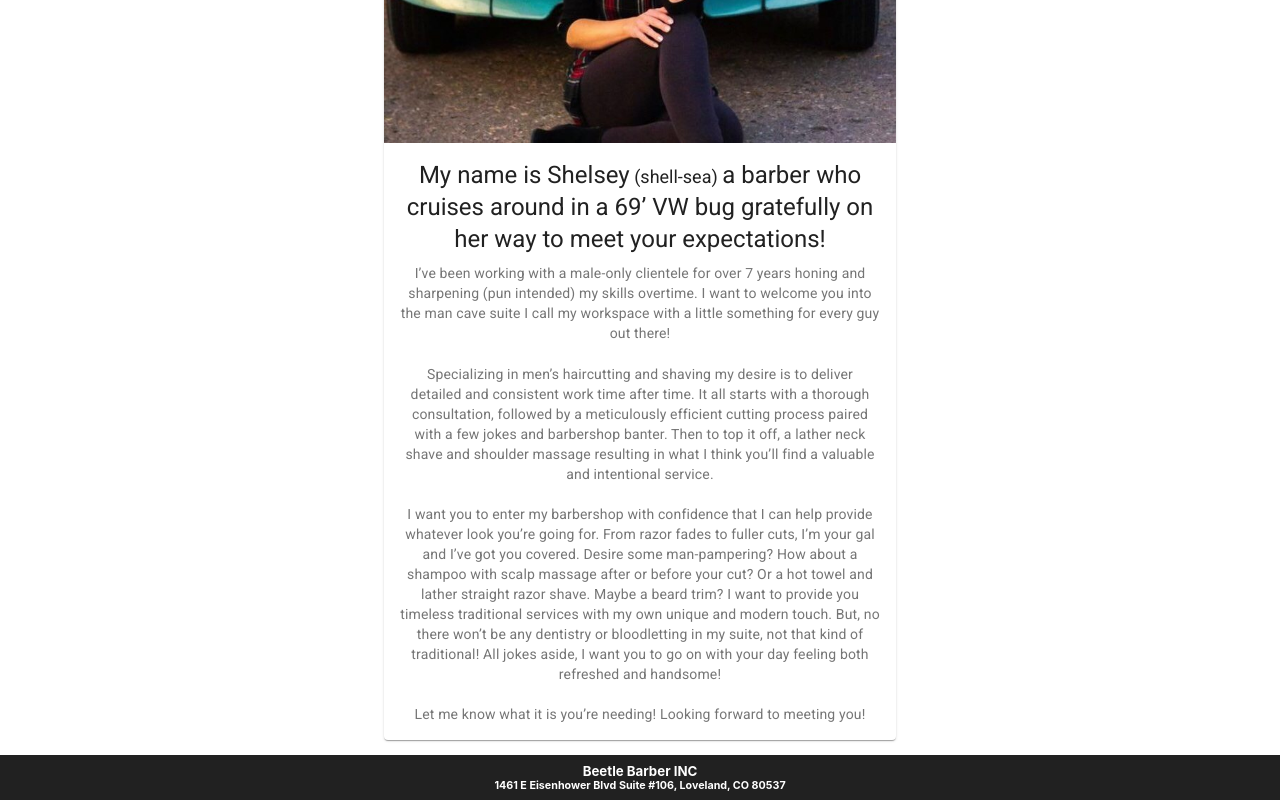
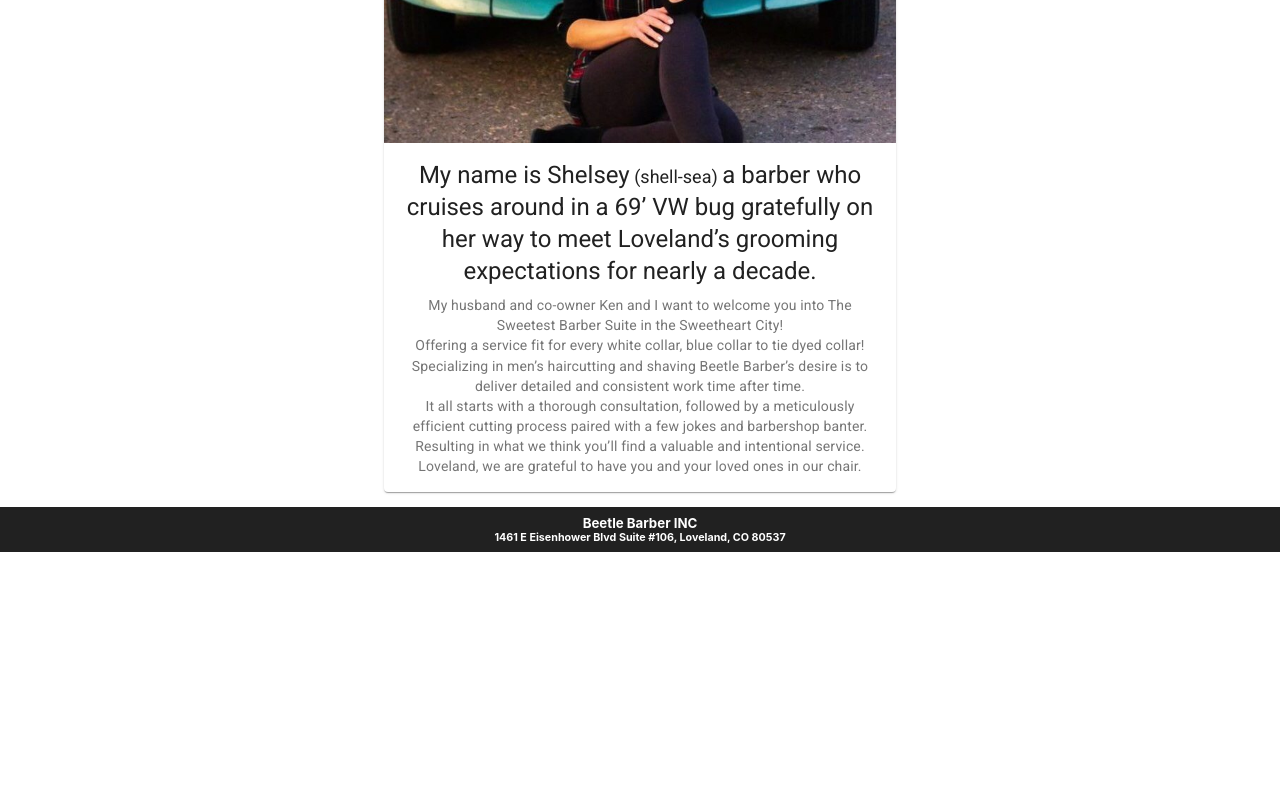
Before and after one commit to rdren0/BeetleB, a React (Create React App) app: page / in a window 1280 px wide. Shown: the part 506-1306 px from the top of the page. After the commit the page ends 1058 px from the top, so only its background shows below. Built offline with nearby package versions, Linux system fonts and the light colour scheme.

Commit message:
Update Home.jsx

```diff
--- a/src/Components/Home.jsx
+++ b/src/Components/Home.jsx
@@ -52,38 +52,16 @@ const Home = () => {
                 {" "}
                 (shell-sea){" "}
               </span>
-              a barber who cruises around in a 69’ VW bug gratefully on her way
-              to meet your expectations!
+              a barber who cruises around in a 69’ VW bug gratefully on her way to meet Loveland’s  grooming expectations for nearly a decade.
             </Typography>
             <Typography variant="body2" color="textSecondary" component="p">
-              I’ve been working with a male-only clientele for over 7 years
-              honing and sharpening (pun intended) my skills overtime. I want to
-              welcome you into the man cave suite I call my workspace with a
-              little something for every guy out there!
+              My husband and co-owner  Ken and I want to welcome you into The Sweetest Barber Suite in the Sweetheart City!
               <br />
+              Offering a service fit for every white collar, blue collar to tie dyed collar! Specializing in men’s haircutting and shaving Beetle Barber’s desire is to deliver detailed and consistent work time after time.
               <br />
-              Specializing in men’s haircutting and shaving my desire is to
-              deliver detailed and consistent work time after time. It all
-              starts with a thorough consultation, followed by a meticulously
-              efficient cutting process paired with a few jokes and barbershop
-              banter. Then to top it off, a lather neck shave and shoulder
-              massage resulting in what I think you’ll find a valuable and
-              intentional service.
+              It all starts with a thorough consultation, followed by a meticulously efficient cutting process paired with a few jokes and barbershop banter. Resulting in what we think you’ll find a valuable and intentional service.
               <br />
-              <br /> I want you to enter my barbershop with confidence that I
-              can help provide whatever look you’re going for. From razor fades
-              to fuller cuts, I’m your gal and I’ve got you covered. Desire some
-              man-pampering? How about a shampoo with scalp massage after or
-              before your cut? Or a hot towel and lather straight razor shave.
-              Maybe a beard trim? I want to provide you timeless traditional
-              services with my own unique and modern touch. But, no there won’t
-              be any dentistry or bloodletting in my suite, not that kind of
-              traditional! All jokes aside, I want you to go on with your day
-              feeling both refreshed and handsome!
-              <br />
-              <br />
-              Let me know what it is you’re needing! Looking forward to meeting
-              you!
+              Loveland, we are grateful to have you and your loved ones in our chair.
             </Typography>
           </CardContent>
         </CardActionArea>
```
